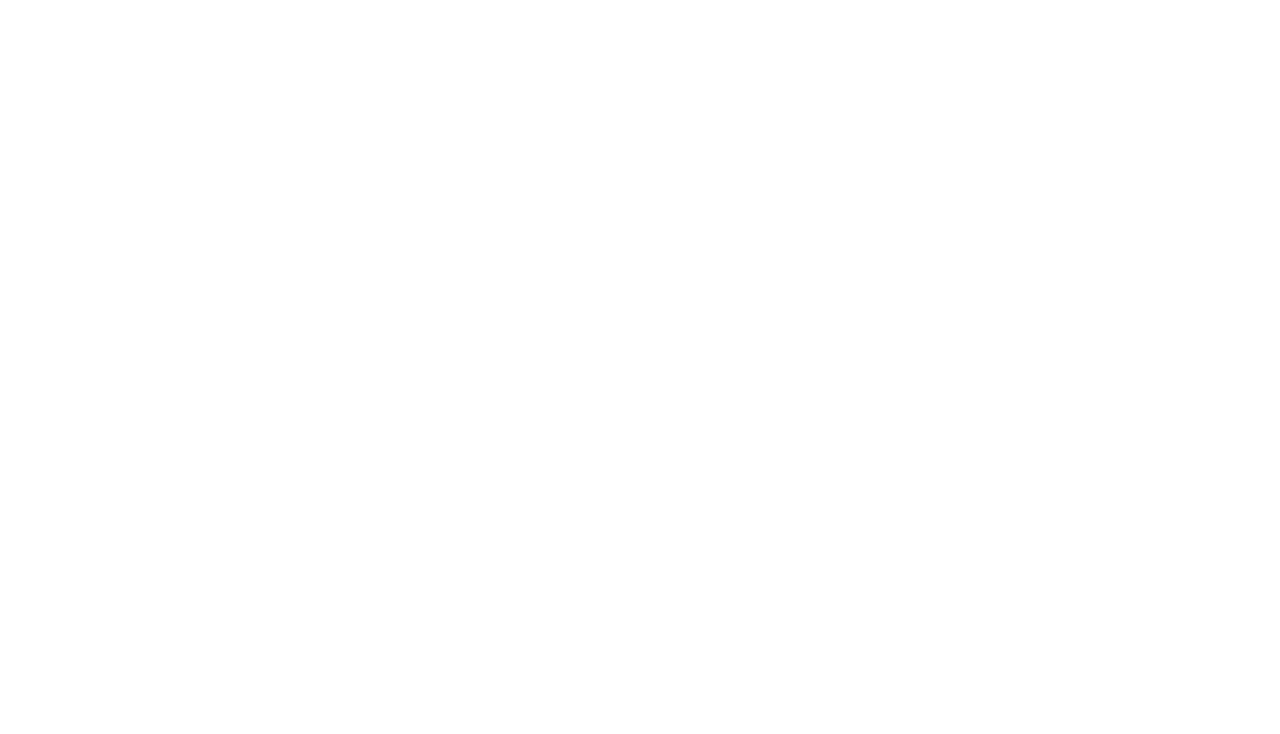
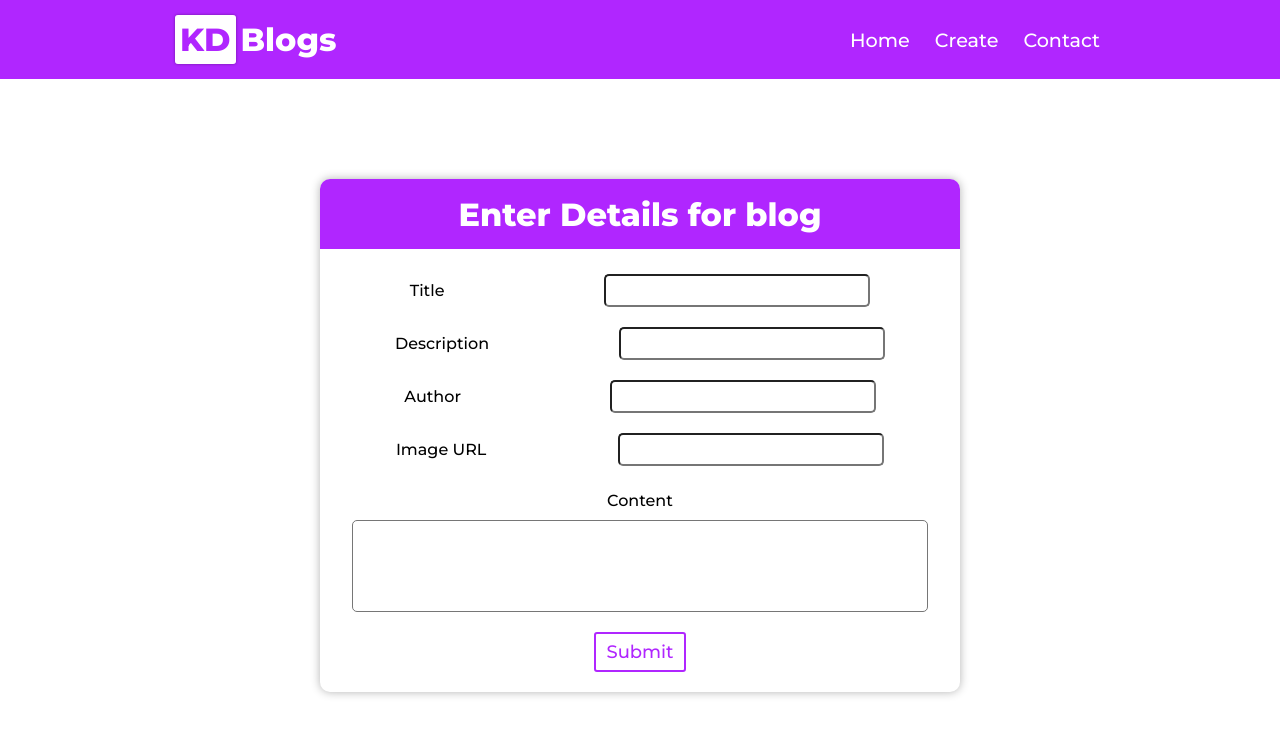
Before and after one commit to krishnankit/react-blog-website, a React (Create React App) app: page /create in a window 1280 px wide. Before the commit this address had no page. Shown: the top 734 px of the page. Built offline with nearby package versions, Linux system fonts and the light colour scheme.

Commit message:
updates to blog page

```diff
--- a/src/App.js
+++ b/src/App.js
@@ -3,6 +3,7 @@
 import Contact from "./pages/contact/Contact";
 import Blogs from "./pages/blogs/Blogs";
 import Blog from "./pages/blog/Blog";
+import Create from "./pages/create/Create";
 
 function App() {
   return (
@@ -11,6 +12,7 @@
         <Route path="/" exact element={<Home />}></Route>
         <Route path="/contact" element={<Contact />}></Route>
         <Route path="/allblogs" element={<Blogs />}></Route>
+        <Route path="/create" element={<Create />}></Route>
         <Route path="/blog/:id" element={<Blog />}></Route>
       </Routes>
     </BrowserRouter>
--- a/src/pages/blog/Blog.jsx
+++ b/src/pages/blog/Blog.jsx
@@ -1,17 +1,47 @@
-import "./blog.css";
+import "./singleblog.css";
 import {useParams} from "react-router-dom";
 import { useEffect, useState } from "react";
 import Navbar from "../../components/navbar/Navbar";
 import {db} from "../../firebaseconfig";
-import {collection, query, onSnapshot} from "firebase/firestore";
+import {collection, query, onSnapshot, getDocs} from "firebase/firestore";
 
 const Blog = () => {
   const {id} = useParams();
 
   const [blog, setBlog] = useState();
 
+
+
+  useState(() => {
+    const q = query(collection(db, 'blogs'))
+    onSnapshot(q, (querySnapshot) => {
+      querySnapshot.forEach(doc => {
+        if (doc.id == id) {
+          setBlog(doc.data());
+        }
+      })
+    })
+  }, [])
   return (
-    <Navbar />
+    <div className="blog">
+      <Navbar />
+      <div className="blog-container">
+        <h1 className="title">{blog.title}</h1>
+        <p className="author"> - by {blog.author}</p>
+        <div className="introduction">
+          <div className="image">
+            <img src={blog.img} alt="Image" />
+          </div>
+          <div className="description">
+            <p>{blog.description}</p>
+          </div>
+        </div>
+        <div className="content">
+          <p>{blog.content}</p>
+        </div>
+      </div>
+    </div>
+
   )
 }
 
--- a/src/pages/blogs/blogs.css
+++ b/src/pages/blogs/blogs.css
@@ -1,6 +1,6 @@
 .blogs {
   display: flex;
-  align-items: center;
+  align-items: flex-start;
   justify-content: space-around;
   flex-wrap: wrap;
   padding: 20px;
--- /dev/null
+++ b/src/pages/create/Create.jsx
@@ -0,0 +1,40 @@
+import "./create.css";
+import Navbar from '../../components/navbar/Navbar'
+
+const Create = () => {
+  return (
+    <div className="create">
+      <Navbar />
+      <div className="create-container">
+        <div className="heading">
+          <h1>Enter Details for blog</h1>
+        </div>
+        <div className='form'>
+          <div className="form-control">
+            <label htmlFor="title">Title</label>
+            <input type="text" name="title" id="title" />
+          </div>
+          <div className="form-control">
+            <label htmlFor="description">Description</label>
+            <input type="text" name="description" id="description" />
+          </div>
+          <div className="form-control">
+            <label htmlFor="author">Author</label>
+            <input type="text" name="author" id="author" />
+          </div>
+          <div className="form-control">
+            <label htmlFor="image">Image URL</label>
+            <input type="text" name="image" id="image" />
+          </div>
+          <div className="form-control">
+            <label htmlFor="content">Content</label>
+            <textarea name="content" id="content"></textarea>
+          </div>
+          <button>Submit</button>
+        </div>
+      </div>
+    </div>
+  )
+}
+
+export default Create
--- /dev/null
+++ b/src/pages/create/create.css
@@ -0,0 +1,88 @@
+.create {
+  height: 100vh;
+  width: 100vw;
+}
+
+.create-container {
+  width: 50%;
+  margin: auto;
+  margin-top: 100px;
+  border-radius: 10px;
+  box-shadow: 0 0 10px rgba(0, 0, 0, 0.3);
+  border-radius: 10px;
+}
+
+.heading {
+  border-top-left-radius: 10px;
+  border-top-right-radius: 10px;
+  min-height: 70px;
+  background: rgb(176, 38, 255);
+  color: #ffffff;
+  text-align: center;
+  display: flex;
+  align-items: center;
+  justify-content: center;
+}
+
+.form {
+  padding: 10px;
+  text-align: center;
+}
+
+.form-control {
+  width: 100%;
+  margin: 10px auto;
+  display: flex;
+  align-items: center;
+  justify-content: center;
+  flex-wrap: wrap;
+}
+
+input {
+  width: 40%;
+  font-size: 15px;
+  padding: 5px 7px;
+  color: #333;
+  border-radius: 5px;
+  margin: 5px auto;
+}
+
+.message {
+  width: 100%;
+  margin: auto;
+}
+
+label {
+  display: block;
+  margin: 10px auto;
+}
+
+textarea {
+  padding: 5px 8px;
+  resize: none;
+  width: 90%;
+  min-height: 80px;
+  border-radius: 5px;
+}
+
+input:focus,
+textarea:focus {
+  outline: 2px solid rgb(176, 38, 255);
+}
+
+button {
+  color:rgb(176, 38, 255);
+  padding: 7px 10px;
+  font-size: 18px;
+  background-color: white;
+  border-radius: 3px;
+  border: 2px solid rgb(176, 38, 255);
+  margin: 10px auto;
+  cursor: pointer;
+  transition: all 0.25s;
+}
+
+button:hover {
+  background-color:rgb(176, 38, 255);
+  color: white;
+}
```
Also changed, not shown: src/pages/blog/blog.css (deleted), src/pages/blog/singleblog.css (added).
